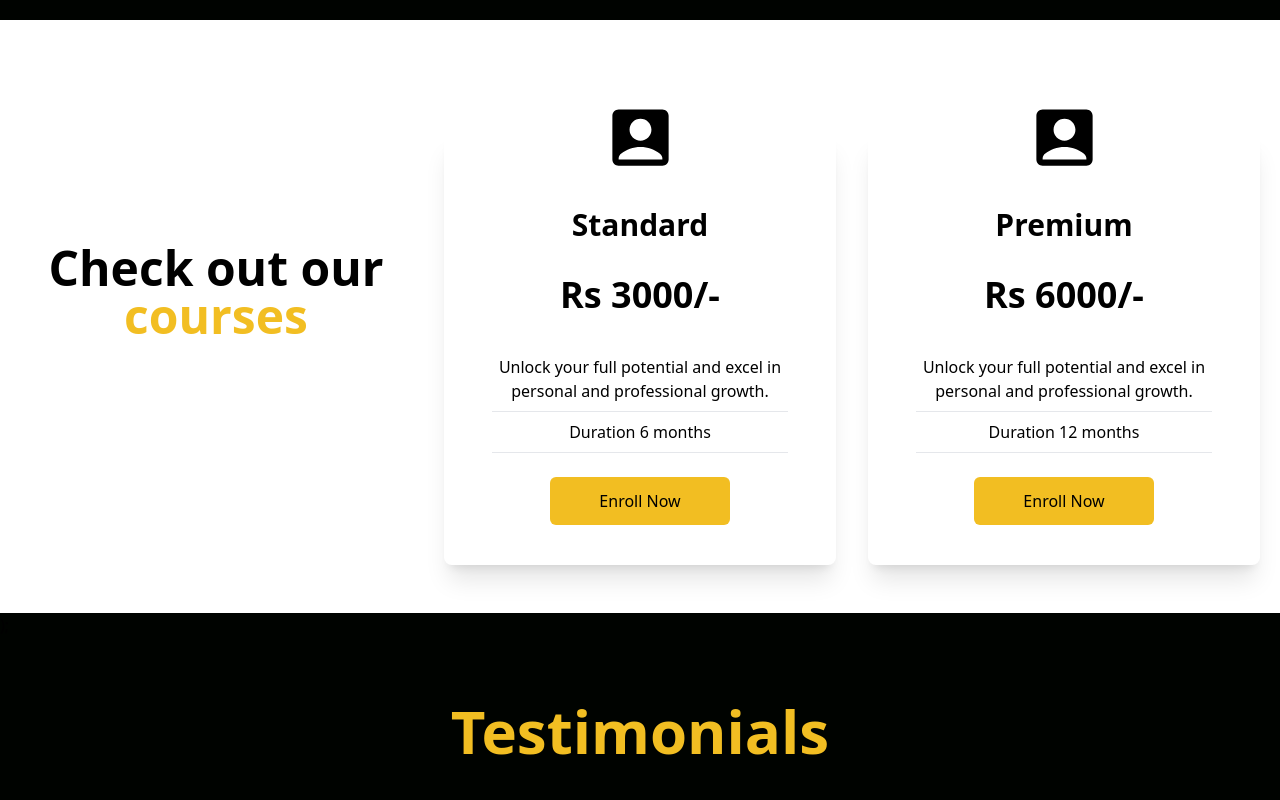
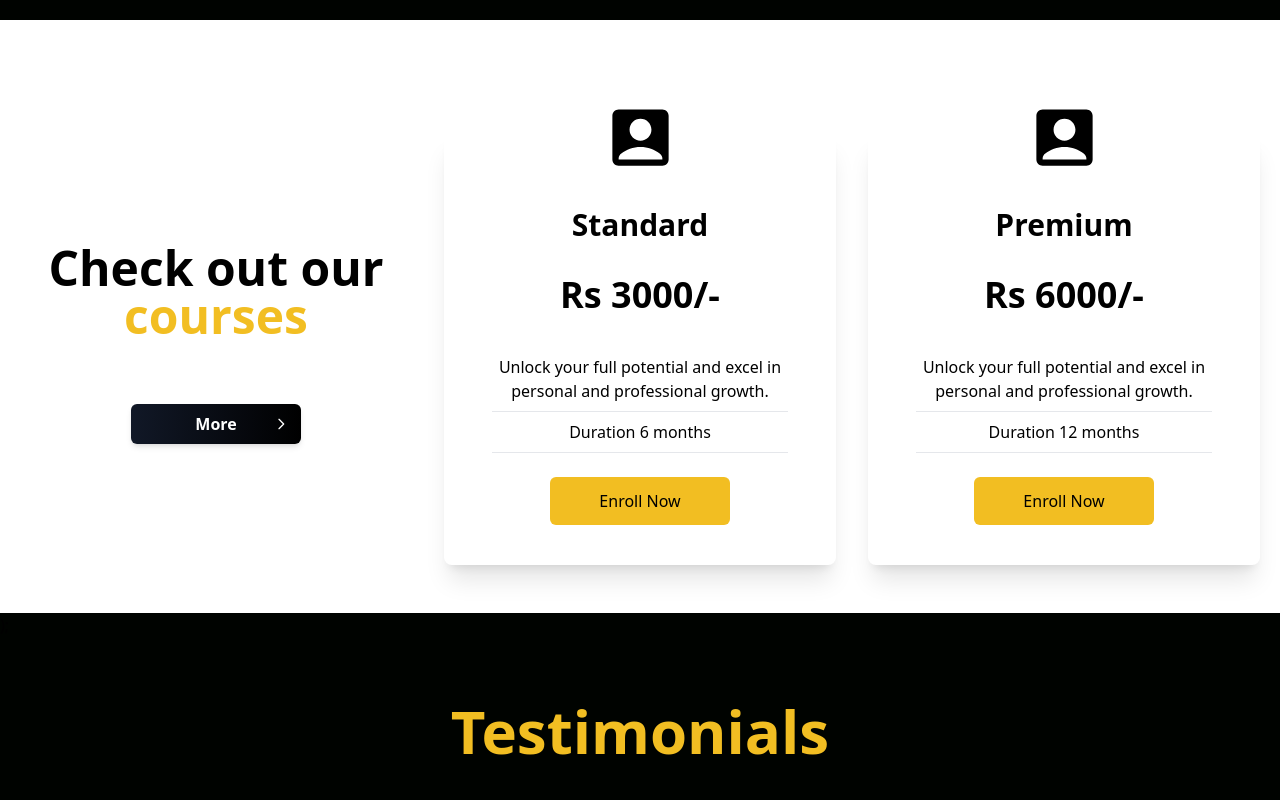
Before and after one commit to akshatbhj/Learn-Develop-and-Grow, a React (Create React App) app: page / in a window 1280 px wide. Shown: the part 860-1660 px from the top of the page. Built offline with nearby package versions, Linux system fonts and the light colour scheme.

Commit message:
Fixing Courses

```diff
--- a/src/components/Home.jsx
+++ b/src/components/Home.jsx
@@ -34,10 +34,29 @@ const Home = () => {
       </div>
       <div className="w-full pt-[6rem] pb-[2rem] px-4 bg-white">
         <div className="max-w-[1240px] mx-auto grid md:grid-cols-3 gap-8">
-          <div className="w-full flex flex-col p-4 my-4 rounded-lg">
-            <h1 className="text-5xl font-bold text-center py-8 md:my-[4rem] my-[2rem]">
+          <div className="w-full flex flex-col p-4 my-4 rounded-lg text-center">
+            <h1 className="text-5xl font-bold text-center pt-8 md:my-[4rem] my-[2rem]">
               Check out our <span className="text-[#f2be22]">courses</span>
             </h1>
+            <NavLink>
+              <button class="relative bg-gradient-to-r from-gray-900 to-black hover:from-gray-800 hover:to-black text-white font-semibold py-2 px-16 rounded-md transition duration-300 ease-in-out shadow-md">
+                More
+                <svg
+                  class="w-4 h-4 absolute top-1/2 right-3 transform -translate-y-1/2"
+                  fill="none"
+                  stroke="currentColor"
+                  viewBox="0 0 24 24"
+                  xmlns="http://www.w3.org/2000/svg"
+                >
+                  <path
+                    stroke-linecap="round"
+                    stroke-linejoin="round"
+                    stroke-width="2"
+                    d="M9 5l7 7-7 7"
+                  ></path>
+                </svg>
+              </button>
+            </NavLink>
           </div>
           <div className="w-full shadow-xl flex flex-col p-4 my-4 rounded-lg hover:scale-105 duration-300">
             <MdAccountBox
--- a/src/components/Navbar.jsx
+++ b/src/components/Navbar.jsx
@@ -27,12 +27,12 @@ const Navbar = () => {
       </h1>
       <ul className="hidden md:flex">
         <NavLink to="/">
-          <li className="p-2 lg:mx-2 hover:cursor-pointer hover:text-[#f2be22] hover:scale-105 duration-150">
+          <li className="p-2 text-center lg:mx-2 hover:cursor-pointer hover:text-[#f2be22] hover:scale-105 duration-150">
             Home
           </li>
         </NavLink>
         <NavLink to="/courses">
-          <li className="p-2 mx-3 hover:cursor-pointer hover:text-[#f2be22] hover:scale-105 duration-150">
+          <li className="p-2 mx-4 hover:cursor-pointer hover:text-[#f2be22] hover:scale-105 duration-150">
             Courses
           </li>
         </NavLink>
```
